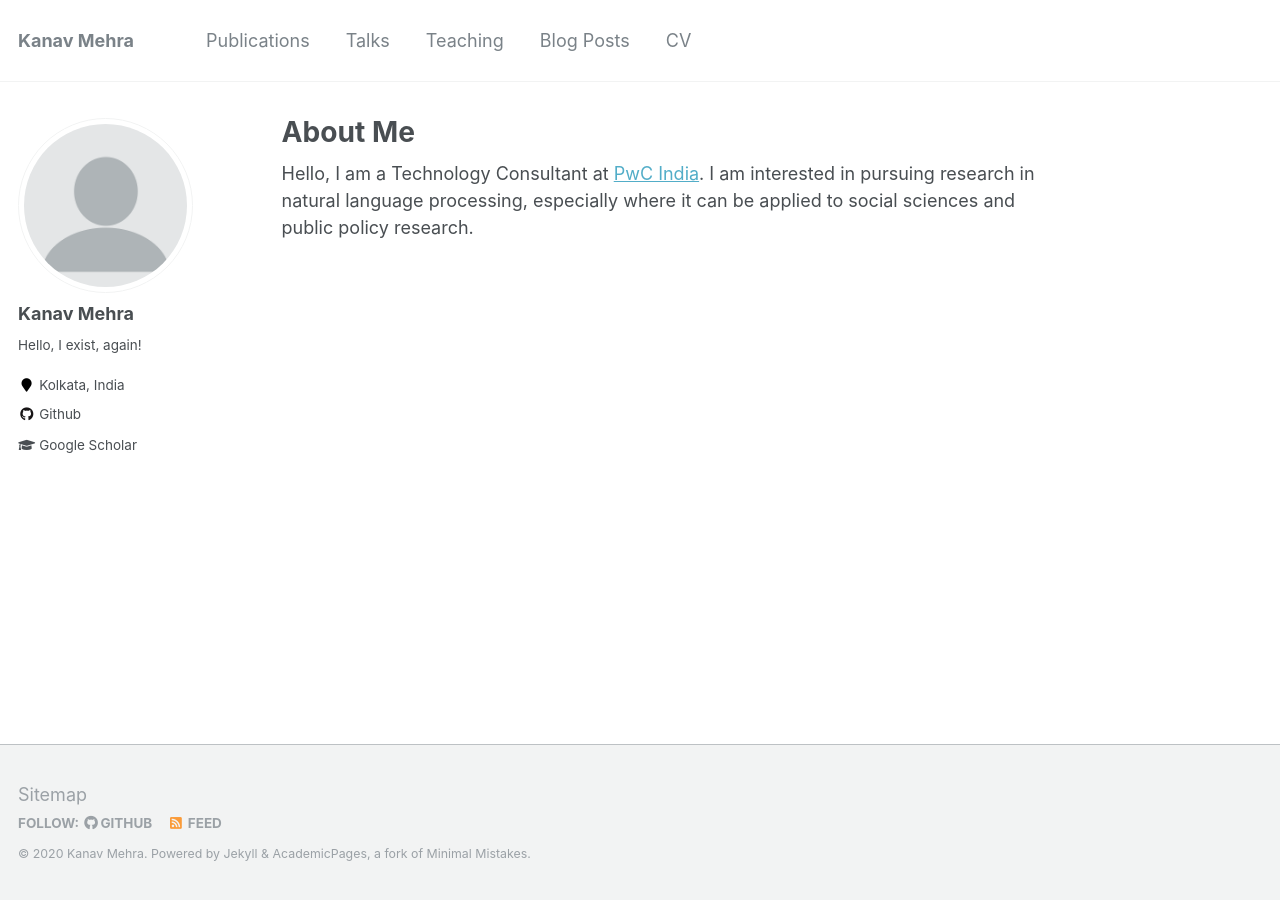
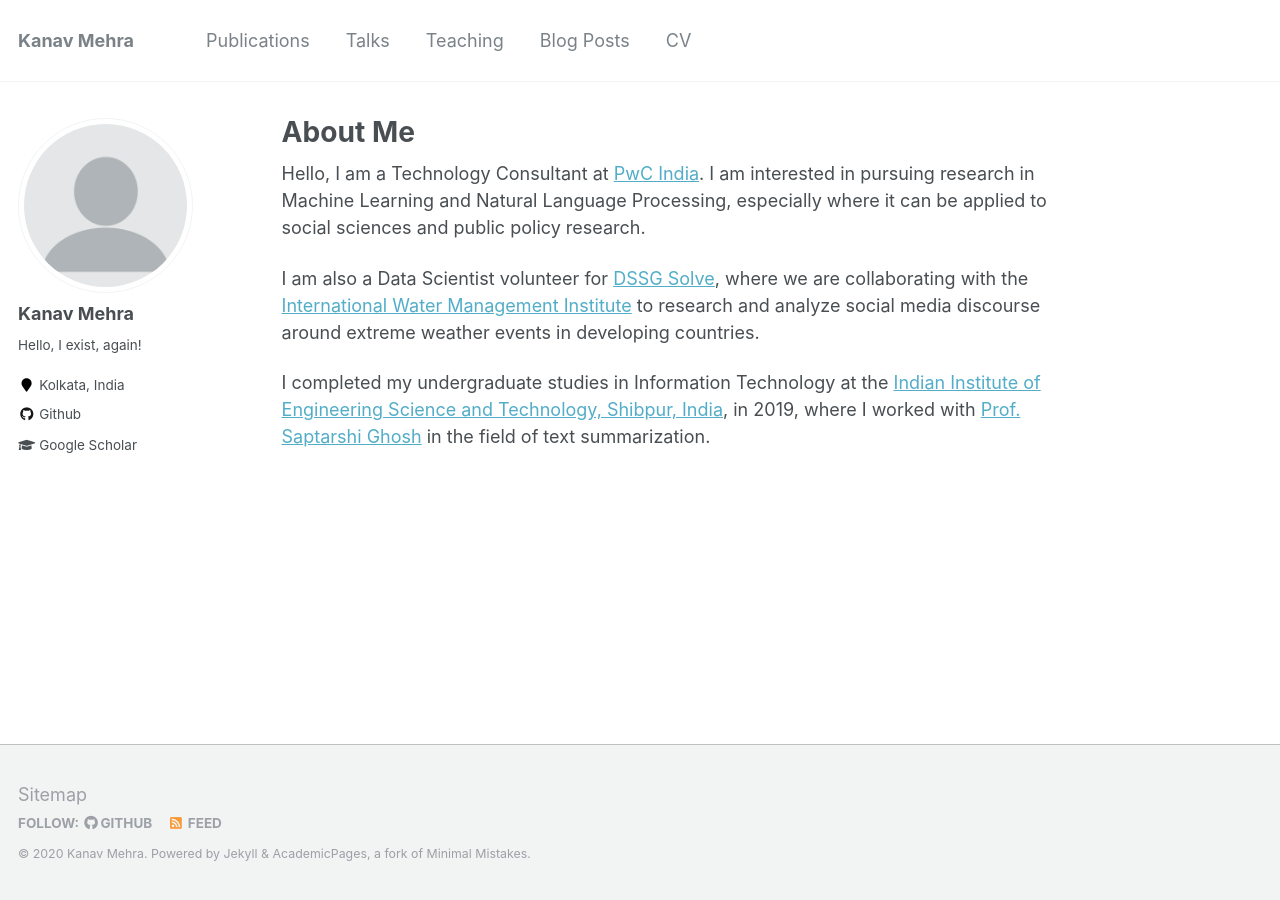
Before and after one commit to kanav-mehra/kanav-mehra.github.io, a Jekyll site: the page built from _pages/about.md, in a window 1280 px wide. Built offline with Jekyll 4.4.1, drawn with Linux system fonts in a browser that asks for light colours.

Commit message:
Added About Section

```diff
--- a/_pages/about.md
+++ b/_pages/about.md
@@ -8,4 +8,8 @@ redirect_from:
   - /about.html
 ---
 
-Hello, I am a Technology Consultant at [PwC India](https://www.pwc.in/). I am interested in pursuing research in natural language processing, especially where it can be applied to social sciences and public policy research.
+Hello, I am a Technology Consultant at [PwC India](https://www.pwc.in/). I am interested in pursuing research in Machine Learning and Natural Language Processing, especially where it can be applied to social sciences and public policy research.
+
+I am also a Data Scientist volunteer for [DSSG Solve](https://solveforgood.org/), where we are collaborating with the [International Water Management Institute](https://www.iwmi.cgiar.org/) to research and analyze social media discourse around extreme weather events in developing countries.
+
+I completed my undergraduate studies in Information Technology at the [Indian Institute of Engineering Science and Technology, Shibpur, India](https://www.iiests.ac.in/), in 2019, where I worked with [Prof. Saptarshi Ghosh](https://sites.google.com/site/saptarshighosh/) in the field of text summarization.
```
